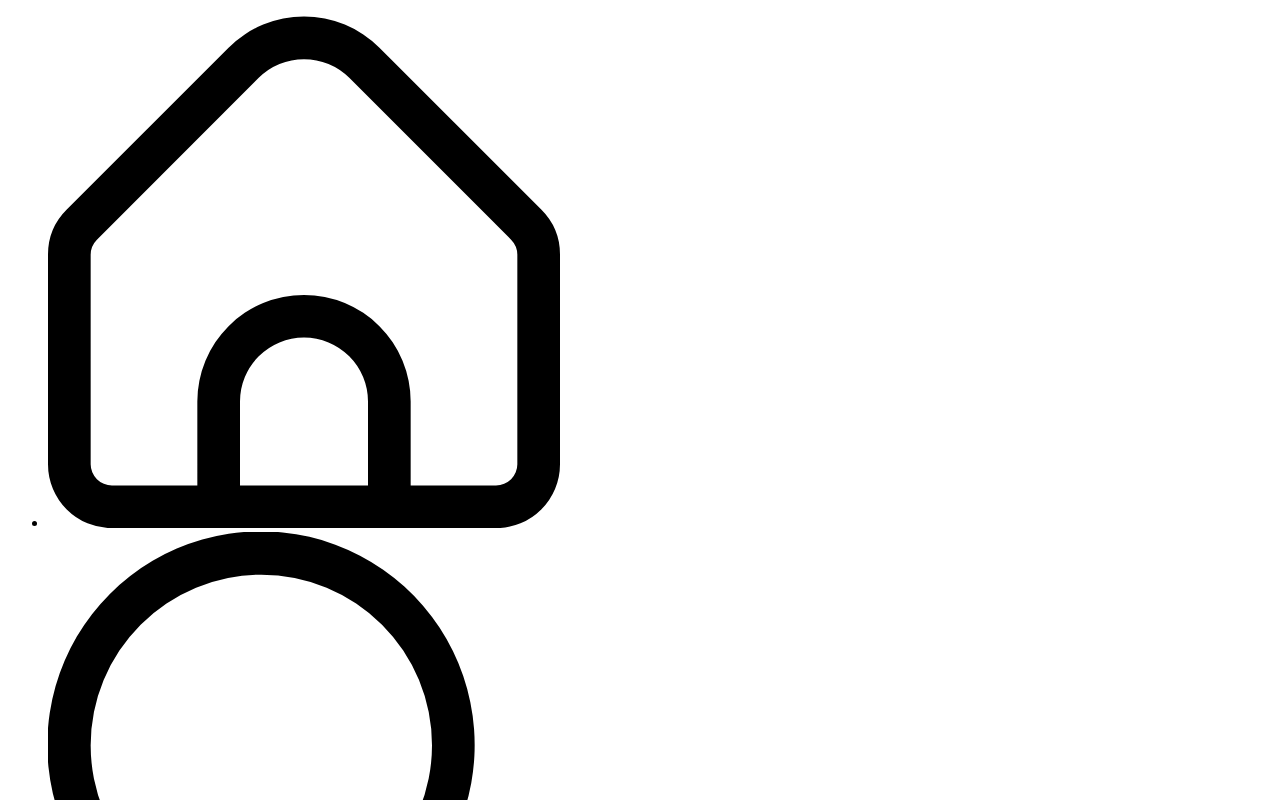
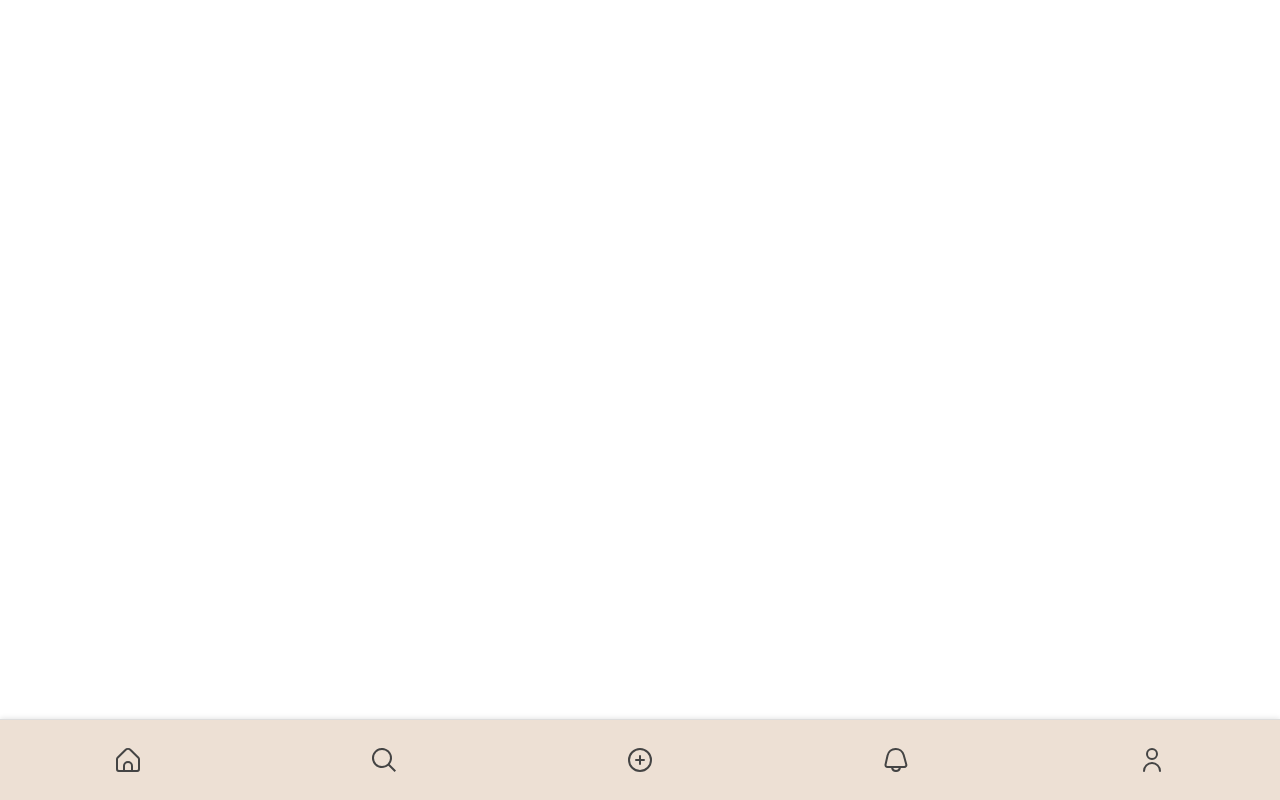
Before and after one commit to OrBenYair85/our-wedding-front, a React (Vite) app: page / in a window 1280 px wide. Shown: the top 800 px of the page. Built offline with nearby package versions, Linux system fonts and the light colour scheme.

Commit message:
change color in the navbar

```diff
--- a/src/assets/style/index.css
+++ b/src/assets/style/index.css
@@ -1,7 +1,7 @@
+
+/*Components*/
+@import './comp/NavBar.css'; /*Nav Bar Comp*/
 
 :root{
     --navBarColor: #EDE0D4;
 }
-
-/*Components*/
-@import './comp/NavBar.css' /*Nav Bar Comp*/
```
